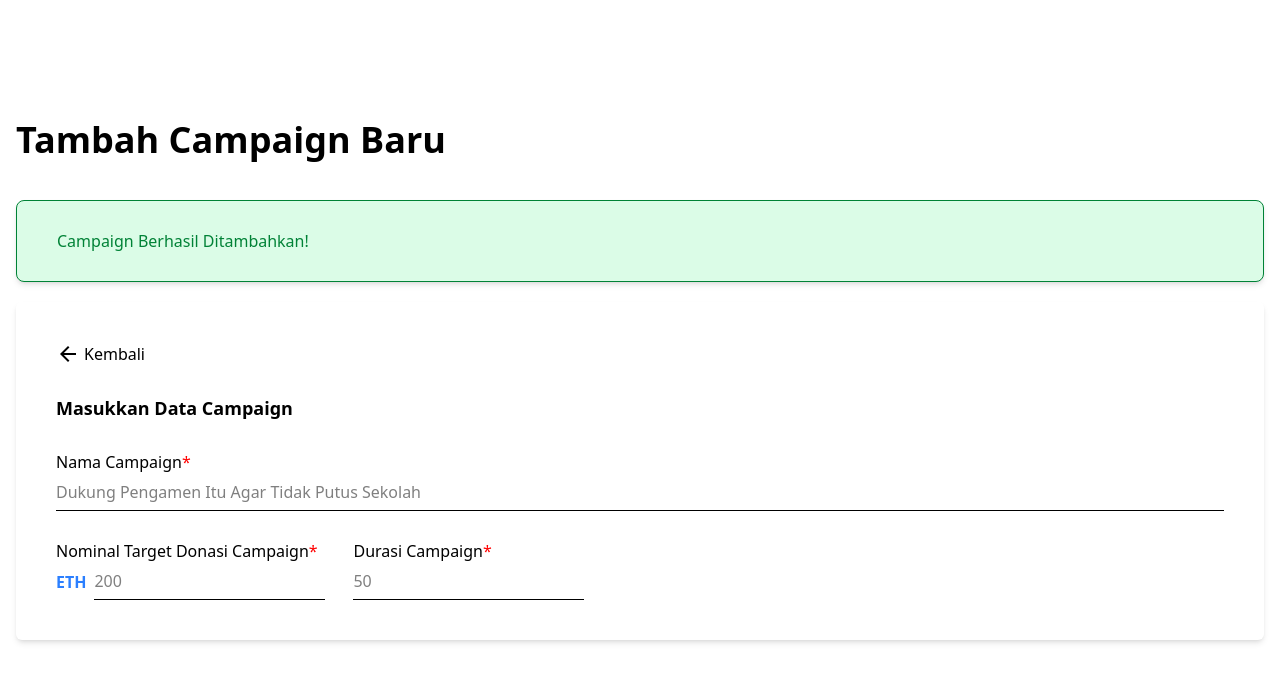
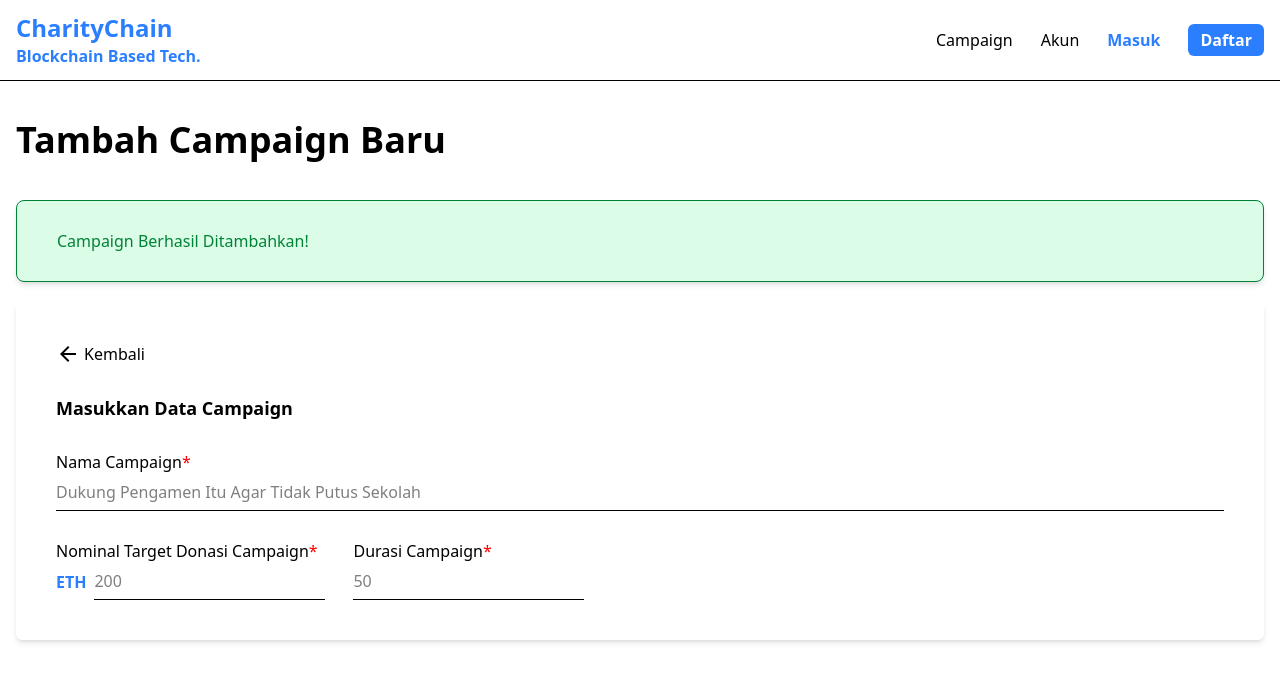
Before and after one commit to mie-intel/CharityChain, a Next.js app in the folder fe/: page /campaign in a window 1280 px wide. Shown: the top 682 px of the page. Built offline with nearby package versions, Linux system fonts and the light colour scheme.

Commit message:
buat navbar ada di semua page

```diff
--- a/fe/app/campaign/page.js
+++ b/fe/app/campaign/page.js
@@ -5,6 +5,48 @@ export default function Campaign() {
         rel="stylesheet"
         href="https://fonts.googleapis.com/css2?family=Material+Symbols+Outlined"
       />
+      <nav className="bg-blue-dark/90 border-b-blue-navy fixed top-0 left-0 z-[99999] w-full border-b-1 backdrop-blur-sm">
+        <div className="container mx-auto flex items-center justify-between px-4 py-3">
+          <div className="flex flex-1/4 flex-col justify-center">
+            <a href="#hero" className="text-blue-500">
+              <h1 className="text-2xl font-extrabold">CharityChain</h1>
+              <p className="font-bold">Blockchain Based Tech.</p>
+            </a>
+          </div>
+
+          <div
+            className="bg-blue-dark text-peach border-blue-navy absolute top-20 -right-2 z-[9999] hidden w-2/3 flex-col overflow-hidden rounded-bl-xl border-1 transition-all duration-300 md:static md:flex md:w-auto md:flex-3/4 md:flex-row-reverse md:rounded-none md:border-none md:bg-transparent"
+            id="nav-menu"
+          >
+            <div className="flex flex-col items-center md:flex-row md:justify-between">
+              <a href="/home" className="px-4 py-5 hover:text-blue-500 md:ml-7 md:p-0">
+                Campaign
+              </a>
+              <a href="/user" className="px-4 py-5 hover:text-blue-500 md:ml-7 md:p-0">
+                Akun
+              </a>
+              <a
+                href="/sign-in"
+                className="px-4 py-5 text-blue-500 hover:scale-105 md:ml-7 md:p-0 md:font-bold"
+              >
+                Masuk
+              </a>
+              <a
+                href="/sign-up"
+                className="px-4 py-5 text-white hover:text-blue-500 md:ml-7 md:rounded-md md:bg-blue-500 md:px-3 md:py-1 md:font-bold md:text-white md:hover:bg-blue-500/90 md:hover:text-white"
+              >
+                Daftar
+              </a>
+            </div>
+          </div>
+
+          <div className="group flex flex-col hover:cursor-pointer md:hidden" id="nav-toggle">
+            <span className="nav-toggle origin-top-left transition-all duration-200"></span>
+            <span className="nav-toggle transition-all duration-200"></span>
+            <span className="nav-toggle origin-bottom-left transition-all duration-200"></span>
+          </div>
+        </div>
+      </nav>
       <section id="add-campaign" className="py-30 text-black">
         <div className="container mx-auto px-4">
           <h1 className="text-blue-dark mb-10 text-center text-4xl font-extrabold md:text-left">
--- a/fe/app/home/page.js
+++ b/fe/app/home/page.js
@@ -19,7 +19,7 @@ export default function Home() {
             id="nav-menu"
           >
             <div className="flex flex-col items-center md:flex-row md:justify-between">
-              <a href="" className="px-4 py-5 hover:text-blue-500 md:ml-7 md:p-0">
+              <a href="/home" className="px-4 py-5 hover:text-blue-500 md:ml-7 md:p-0">
                 Campaign
               </a>
               <a href="/user" className="px-4 py-5 hover:text-blue-500 md:ml-7 md:p-0">
--- a/fe/app/home/view/page.js
+++ b/fe/app/home/view/page.js
@@ -5,6 +5,48 @@ export default function Detail() {
         rel="stylesheet"
         href="https://fonts.googleapis.com/css2?family=Material+Symbols+Outlined"
       />
+      <nav className="bg-blue-dark/90 border-b-blue-navy fixed top-0 left-0 z-[99999] w-full border-b-1 backdrop-blur-sm">
+        <div className="container mx-auto flex items-center justify-between px-4 py-3">
+          <div className="flex flex-1/4 flex-col justify-center">
+            <a href="#hero" className="text-blue-500">
+              <h1 className="text-2xl font-extrabold">CharityChain</h1>
+              <p className="font-bold">Blockchain Based Tech.</p>
+            </a>
+          </div>
+
+          <div
+            className="bg-blue-dark text-peach border-blue-navy absolute top-20 -right-2 z-[9999] hidden w-2/3 flex-col overflow-hidden rounded-bl-xl border-1 transition-all duration-300 md:static md:flex md:w-auto md:flex-3/4 md:flex-row-reverse md:rounded-none md:border-none md:bg-transparent"
+            id="nav-menu"
+          >
+            <div className="flex flex-col items-center md:flex-row md:justify-between">
+              <a href="/home" className="px-4 py-5 hover:text-blue-500 md:ml-7 md:p-0">
+                Campaign
+              </a>
+              <a href="/user" className="px-4 py-5 hover:text-blue-500 md:ml-7 md:p-0">
+                Akun
+              </a>
+              <a
+                href="/sign-in"
+                className="px-4 py-5 text-blue-500 hover:scale-105 md:ml-7 md:p-0 md:font-bold"
+              >
+                Masuk
+              </a>
+              <a
+                href="/sign-up"
+                className="px-4 py-5 text-white hover:text-blue-500 md:ml-7 md:rounded-md md:bg-blue-500 md:px-3 md:py-1 md:font-bold md:text-white md:hover:bg-blue-500/90 md:hover:text-white"
+              >
+                Daftar
+              </a>
+            </div>
+          </div>
+
+          <div className="group flex flex-col hover:cursor-pointer md:hidden" id="nav-toggle">
+            <span className="nav-toggle origin-top-left transition-all duration-200"></span>
+            <span className="nav-toggle transition-all duration-200"></span>
+            <span className="nav-toggle origin-bottom-left transition-all duration-200"></span>
+          </div>
+        </div>
+      </nav>
       <section id="campaign-detail" className="py-30 text-black">
         <div className="container mx-auto px-4">
           <h1 className="text-blue-dark mb-10 text-center text-4xl font-extrabold md:text-left">
--- a/fe/app/user/page.js
+++ b/fe/app/user/page.js
@@ -5,6 +5,48 @@ export default function User() {
         rel="stylesheet"
         href="https://fonts.googleapis.com/css2?family=Material+Symbols+Outlined"
       />
+      <nav className="bg-blue-dark/90 border-b-blue-navy fixed top-0 left-0 z-[99999] w-full border-b-1 backdrop-blur-sm">
+        <div className="container mx-auto flex items-center justify-between px-4 py-3">
+          <div className="flex flex-1/4 flex-col justify-center">
+            <a href="#hero" className="text-blue-500">
+              <h1 className="text-2xl font-extrabold">CharityChain</h1>
+              <p className="font-bold">Blockchain Based Tech.</p>
+            </a>
+          </div>
+
+          <div
+            className="bg-blue-dark text-peach border-blue-navy absolute top-20 -right-2 z-[9999] hidden w-2/3 flex-col overflow-hidden rounded-bl-xl border-1 transition-all duration-300 md:static md:flex md:w-auto md:flex-3/4 md:flex-row-reverse md:rounded-none md:border-none md:bg-transparent"
+            id="nav-menu"
+          >
+            <div className="flex flex-col items-center md:flex-row md:justify-between">
+              <a href="" className="px-4 py-5 hover:text-blue-500 md:ml-7 md:p-0">
+                Campaign
+              </a>
+              <a href="/user" className="px-4 py-5 hover:text-blue-500 md:ml-7 md:p-0">
+                Akun
+              </a>
+              <a
+                href="/sign-in"
+                className="px-4 py-5 text-blue-500 hover:scale-105 md:ml-7 md:p-0 md:font-bold"
+              >
+                Masuk
+              </a>
+              <a
+                href="/sign-up"
+                className="px-4 py-5 text-white hover:text-blue-500 md:ml-7 md:rounded-md md:bg-blue-500 md:px-3 md:py-1 md:font-bold md:text-white md:hover:bg-blue-500/90 md:hover:text-white"
+              >
+                Daftar
+              </a>
+            </div>
+          </div>
+
+          <div className="group flex flex-col hover:cursor-pointer md:hidden" id="nav-toggle">
+            <span className="nav-toggle origin-top-left transition-all duration-200"></span>
+            <span className="nav-toggle transition-all duration-200"></span>
+            <span className="nav-toggle origin-bottom-left transition-all duration-200"></span>
+          </div>
+        </div>
+      </nav>
       <section id="user" className="py-30 text-black">
         <div className="container mx-auto px-4">
           <h1 className="text-blue-dark mb-10 text-center text-4xl font-extrabold md:text-left">
```
